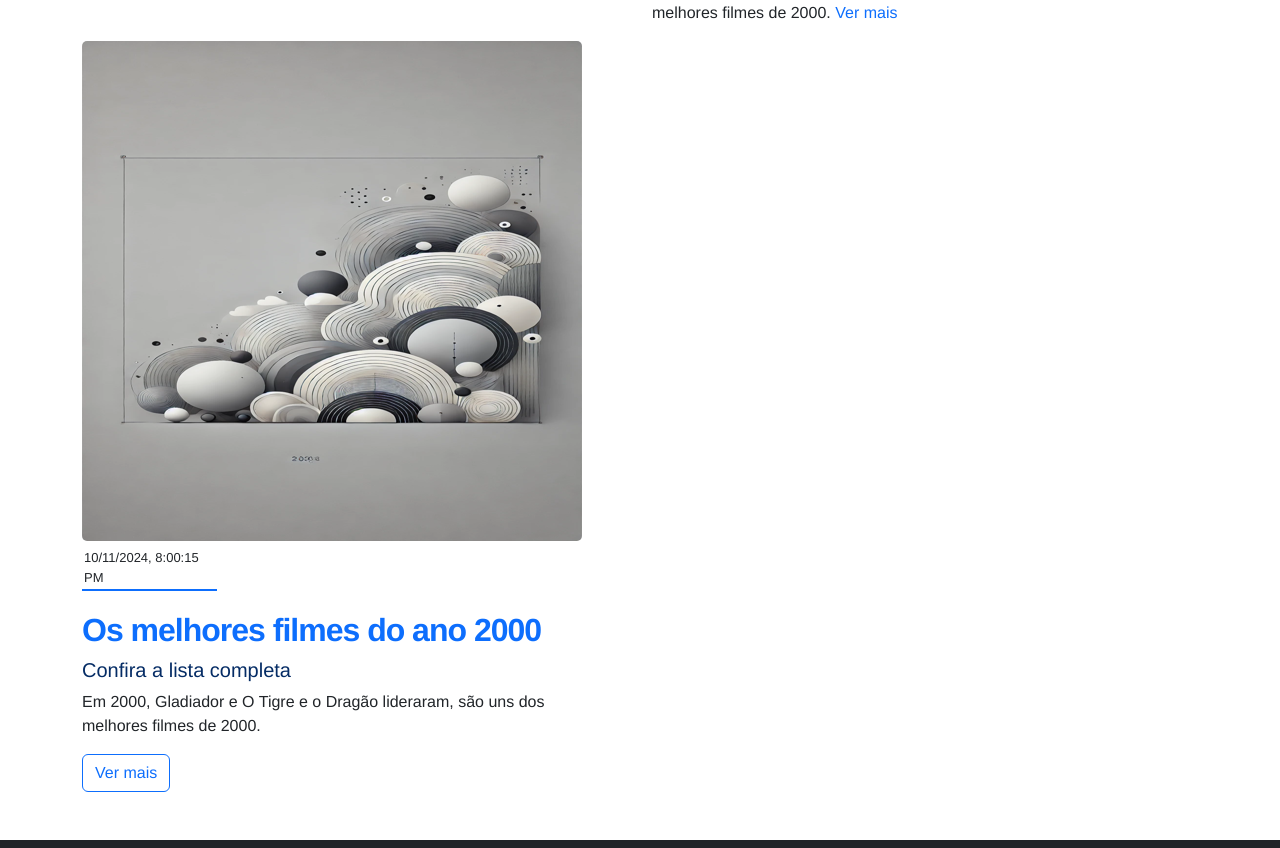
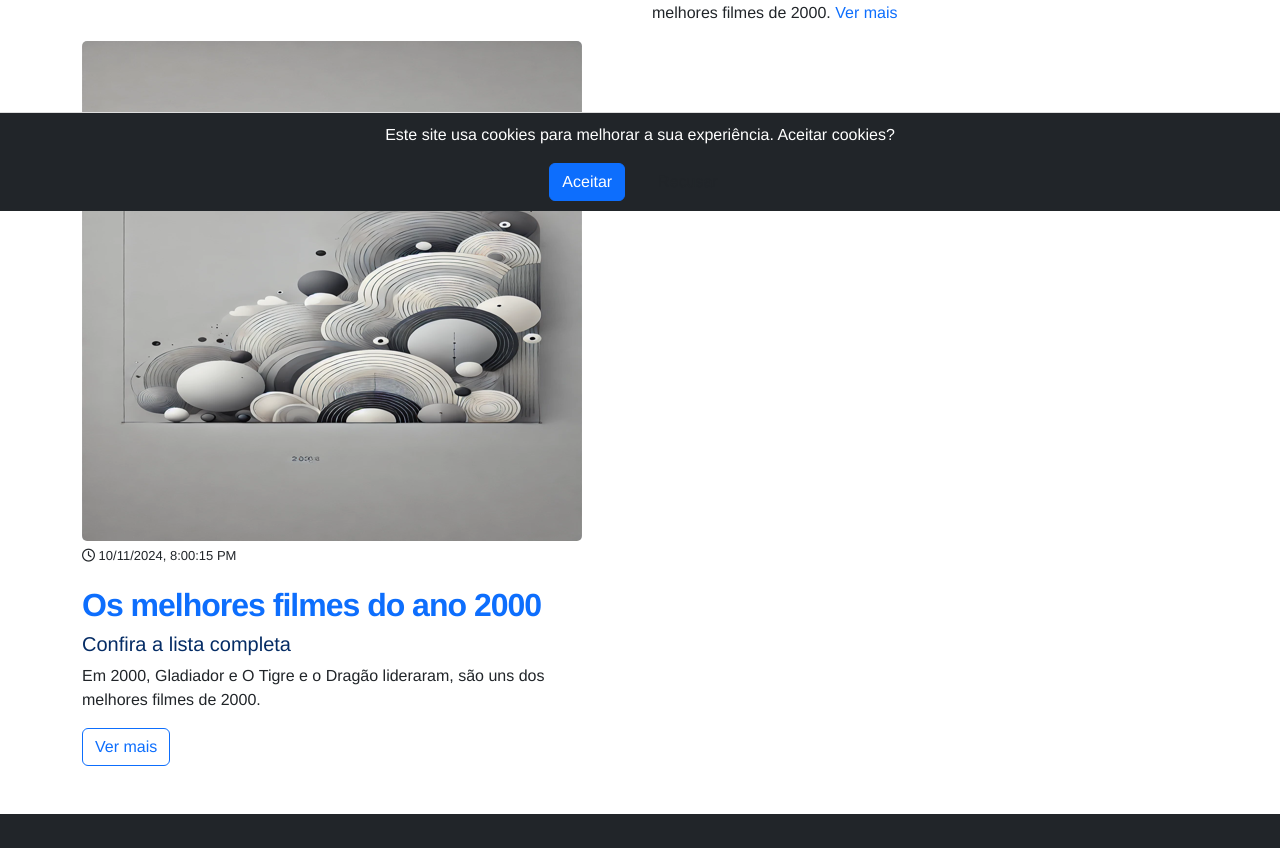
Before and after one commit to theoliveto/cinema, a Vue app: page / in a window 1280 px wide. Shown: the part 589-1437 px from the top of the page. Built offline with nearby package versions, Linux system fonts and the light colour scheme.

Commit message:
Criado o component cookies e outros ajustes

```diff
--- /dev/null
+++ b/src/components/CookiesComponent.vue
@@ -0,0 +1,49 @@
+<template>
+    <div v-if="!cookiesAccepted" class="cookie-banner bg-dark text-white">
+      <p>Este site usa cookies para melhorar a sua experiência. Aceitar cookies?</p>
+      <button @click="acceptCookies" class="btn btn-primary">Aceitar</button>
+      <button @click="declineCookies" class="btn btn-outline-dark">Recusar</button>
+    </div>
+  </template>
+
+<script>
+    export default {
+        data() {
+            return {
+                cookiesAccepted: false,
+            };
+        },
+        methods: {
+            acceptCookies() {
+                this.cookiesAccepted = true;
+                localStorage.setItem('cookiesAccepted', true);
+            },
+            declineCookies() {
+                this.cookiesAccepted = true;
+                localStorage.setItem('cookiesAccepted', false);
+            }
+        },
+        mounted() {
+            const storedPreference = localStorage.getItem('cookiesAccepted');
+            if (storedPreference !== null) {
+                this.cookiesAccepted = true;
+            }
+        }
+    };
+</script>
+
+<style scoped>
+    .cookie-banner {
+        position: fixed;
+        bottom: 0;
+        width: 100%;
+        background-color: #f4f4f4;
+        padding: 10px;
+        text-align: center;
+        border-top: 1px solid #ddd;
+    }
+
+    .cookie-banner button {
+        margin: 0 10px;
+    }
+</style>
--- a/src/components/noticias/NoticiaComponent.vue
+++ b/src/components/noticias/NoticiaComponent.vue
@@ -1,7 +1,7 @@
 <template>
     <div class="largura-componente">
         <img :src="imagemNoticia" alt="">
-        <small class="mb-3 linha d-block">{{ dataNoticia }}</small>
+        <small class="mb-3 d-block"><i class="far fa-clock"></i> {{ dataNoticia }}</small>
         <h2>{{ tituloNoticia }}</h2>
         <h5 class="text-primary-emphasis">{{ subTituloNoticia }}</h5>
         <p>{{ assuntoNoticia }}</p>
@@ -66,12 +66,6 @@
         font-size: 13px;
     }
 
-    .linha {
-        border-bottom: 2px solid #0d6efd;
-        padding: 2px;
-        width: 135px;
-    }
-
     .largura-componente {
         width: 500px;
     }
--- a/src/components/noticias/NoticiaHorizontalComponent.vue
+++ b/src/components/noticias/NoticiaHorizontalComponent.vue
@@ -3,7 +3,7 @@
         <div class="col p-4 d-flex flex-column position-static">
             <strong class="d-inline-block mb-2 text-primary-emphasis">{{ assuntoNoticia }}</strong>
             <h4 class="mb-1">{{ tituloNoticia }}</h4>
-            <small class="mb-4 text-body-secondary">{{ dataNoticia }}</small>
+            <small class="mb-4 text-body-secondary"><i class="far fa-clock"></i> {{ dataNoticia }}</small>
             <p class="card-text mb-auto">{{ resumoNoticia }}</p>
             <div class="row">
                 <div class="col">
--- a/src/views/HomeView.vue
+++ b/src/views/HomeView.vue
@@ -40,6 +40,7 @@
     </div>
   </div>
   <rodape-component />
+  <cookies-component />
 </template>
 
 <script>
@@ -48,6 +49,7 @@
   import NoticiaHorizontalComponent from '../components/noticias/NoticiaHorizontalComponent.vue'
   import NoticiaVerticalComponent from '../components/noticias/NoticiaVerticalComponent.vue'
   import NoticiaComponent from '../components/noticias/NoticiaComponent.vue'
+  import CookiesComponent from '../components/CookiesComponent.vue'
 
   export default {
     name: 'HomeView',
@@ -56,7 +58,8 @@
       RodapeComponent,
       NoticiaHorizontalComponent,
       NoticiaVerticalComponent,
-      NoticiaComponent
+      NoticiaComponent,
+      CookiesComponent
     },
     data() {
       return {
```
